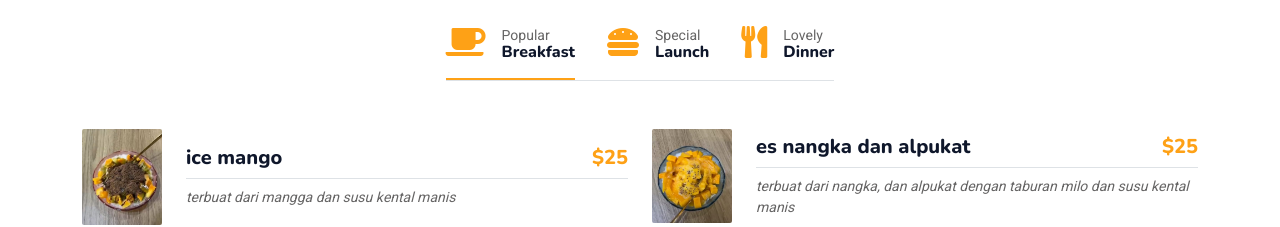
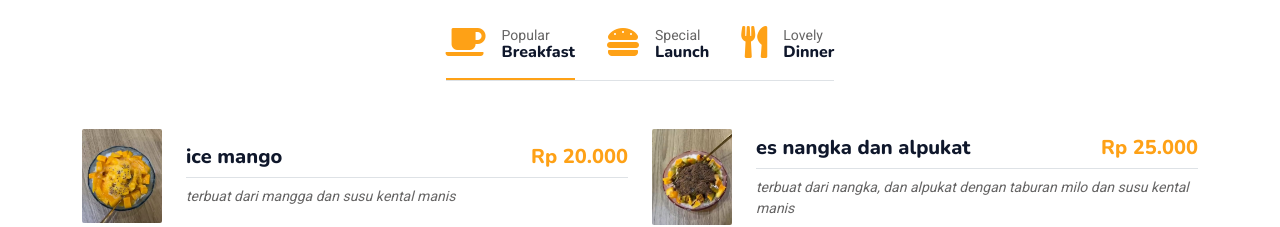
Before and after one commit to Jajanmate/Landing-Page, a plain HTML site: page menu.html in a window 1280 px wide. Shown: the part 598-825 px from the top of the page. Drawn offline with nearby package versions, Linux system fonts and the light colour scheme.

Commit message:
menu.html

```diff
--- a/menu.html
+++ b/menu.html
@@ -131,11 +131,11 @@
                             <div class="row g-4">
                                 <div class="col-lg-6">
                                     <div class="d-flex align-items-center">
-                                        <img class="flex-shrink-0 img-fluid rounded" src="img/menu-1.jpg" alt="" style="width: 80px;">
+                                        <img class="flex-shrink-0 img-fluid rounded" src="img/menu-2.jpg" alt="" style="width: 80px;">
                                         <div class="w-100 d-flex flex-column text-start ps-4">
                                             <h5 class="d-flex justify-content-between border-bottom pb-2">
                                                 <span>ice mango</span>
-                                                <span class="text-primary">$25</span>
+                                                <span class="text-primary">Rp 20.000</span>
                                             </h5>
                                             <small class="fst-italic">terbuat dari mangga dan susu kental manis</small>
                                         </div>
@@ -143,11 +143,11 @@
                                 </div>
                                 <div class="col-lg-6">
                                     <div class="d-flex align-items-center">
-                                        <img class="flex-shrink-0 img-fluid rounded" src="img/menu-2.jpg" alt="" style="width: 80px;">
+                                        <img class="flex-shrink-0 img-fluid rounded" src="img/menu-1.jpg" alt="" style="width: 80px;">
                                         <div class="w-100 d-flex flex-column text-start ps-4">
                                             <h5 class="d-flex justify-content-between border-bottom pb-2">
                                                 <span>es nangka dan alpukat</span>
-                                                <span class="text-primary">$25</span>
+                                                <span class="text-primary">Rp 25.000</span>
                                             </h5>
                                             <small class="fst-italic">terbuat dari nangka, dan alpukat dengan taburan milo dan susu kental manis</small>
                                         </div>
```
